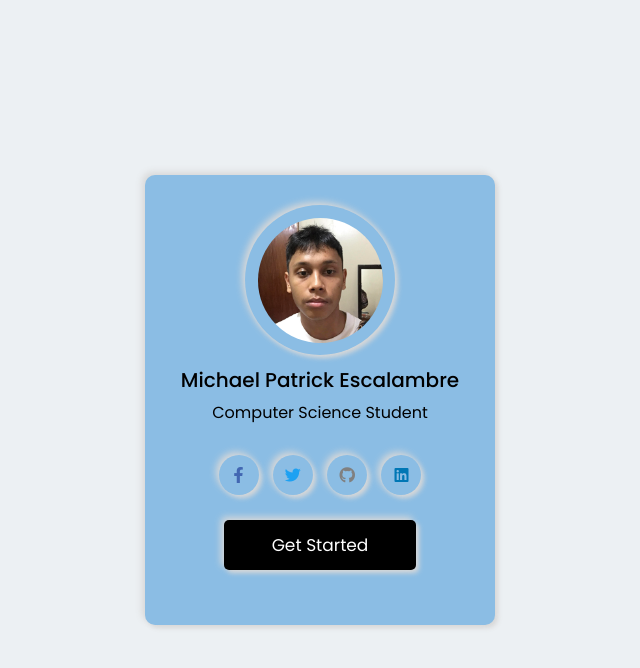
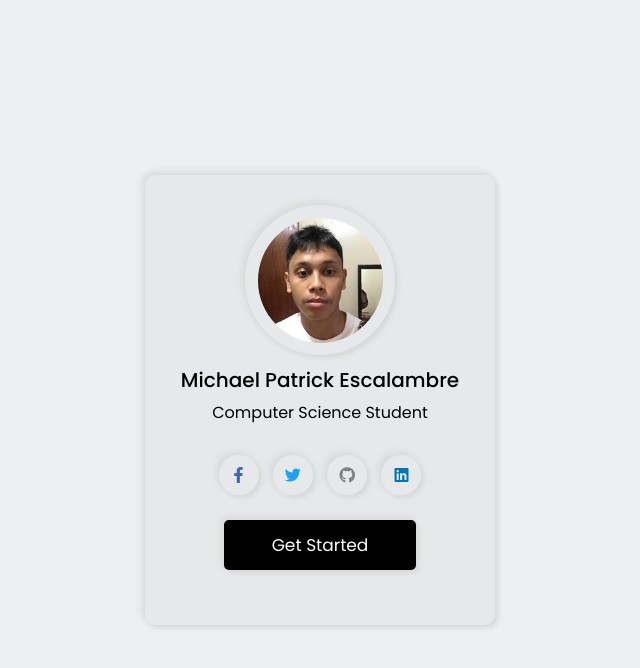
Before and after one commit to kiroVal/lab2, a PHP site: page / in a window 1280 px wide. Shown: the top 668 px of the page, without its empty margins (320-960 px from the left). Run offline with PHP 8.4, Linux system fonts and the light colour scheme.

Commit message:
updated week3

```diff
--- a/week3/style.css
+++ b/week3/style.css
@@ -19,7 +19,7 @@ body {
 .wrapper .img-area,
 .social-icons a,
 .buttons button {
-  background: #8bbde4;
+  background: #e6e8e9;
   box-shadow: -3px -3px 7px #d8d8d8, 3px 3px 5px #d8d8d8;
 }
 
```
